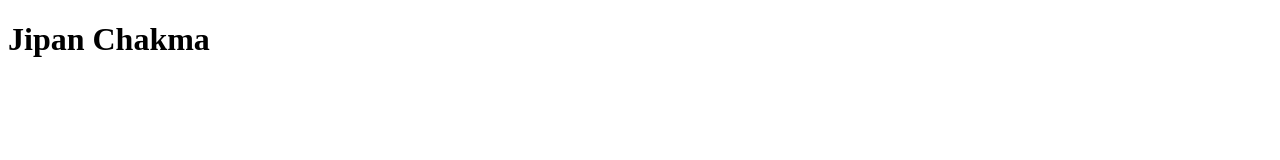
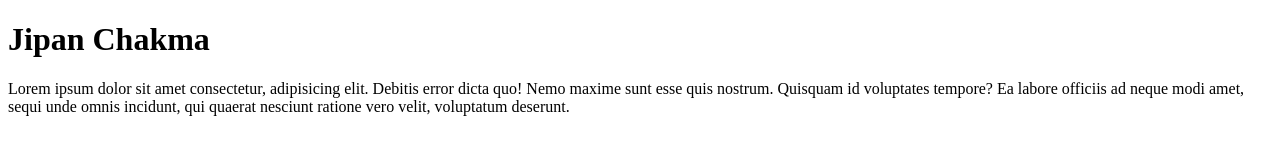
Before and after one commit to Jipan969/Jipan-Proggram, a plain HTML site: page index.html in a window 1280 px wide. Drawn offline with Linux system fonts and the light colour scheme.

Commit message:
New Updated p tage

```diff
--- a/index.html
+++ b/index.html
@@ -8,5 +8,6 @@
 </head>
 <body>
     <h1>Jipan Chakma</h1>
+    <p>Lorem ipsum dolor sit amet consectetur, adipisicing elit. Debitis error dicta quo! Nemo maxime sunt esse quis nostrum. Quisquam id voluptates tempore? Ea labore officiis ad neque modi amet, sequi unde omnis incidunt, qui quaerat nesciunt ratione vero velit, voluptatum deserunt.</p>
 </body>
 </html>
```
